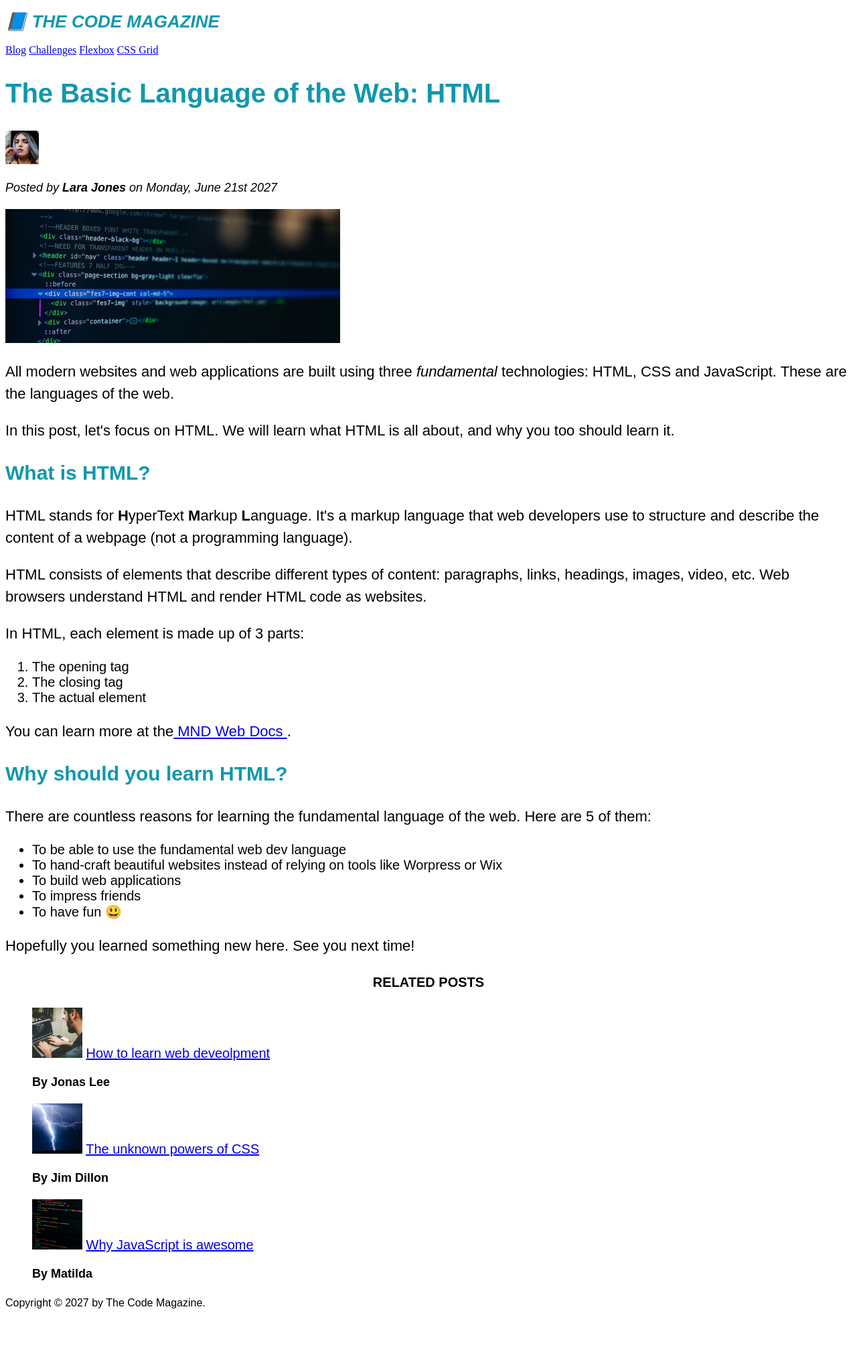
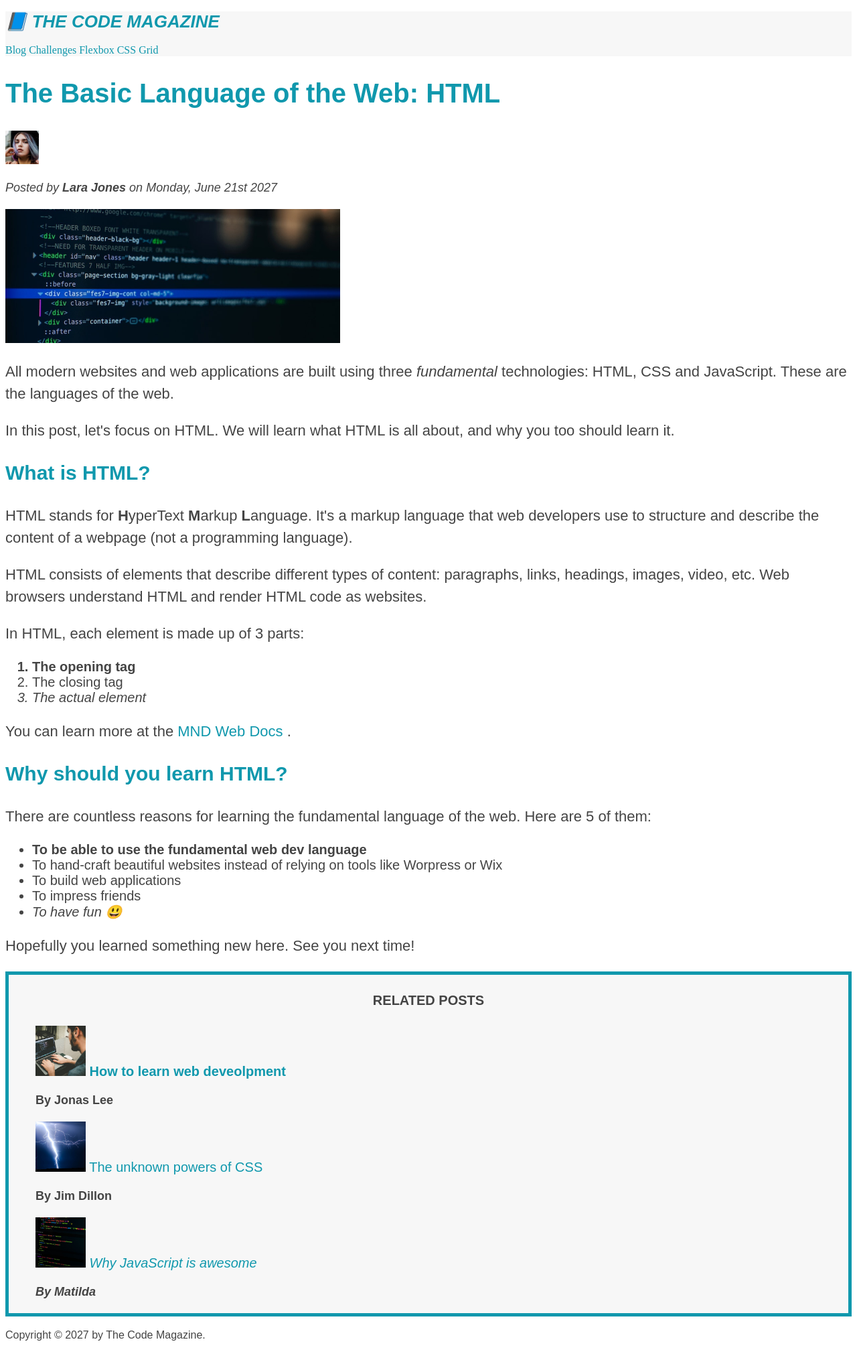
Before and after one commit to AquaBlazt/html_projects, a PHP site: page / in a window 1280 px wide. Shown: the whole page at 67% size. Before the commit the page ends 1953 px from the top, so only its background shows below. Run offline with PHP 8.4, Linux system fonts and the light colour scheme.

Commit message:
styling hyper links

```diff
--- a/index.css
+++ b/index.css
@@ -5,6 +5,7 @@ h4,
 p,
 li {
   font-family: sans-serif;
+  color: #444;
 }
 
 h1,
@@ -69,3 +70,55 @@ li {
 .related-post-list {
   list-style: none;
 }
+
+.main-header {
+  background-color: #f7f7f7;
+}
+
+aside {
+  background: #f7f7f7;
+  border-top: 5px solid #1098ad;
+  border-bottom: 5px solid #1098ad;
+  border-left: 5px solid #1098ad;
+  border-right: 5px solid #1098ad;
+}
+
+li:first-child {
+  font-weight: bold;
+}
+
+li:last-child {
+  font-style: italic;
+}
+
+/* li:nth-child(even) {
+   color: red;
+} */
+
+/* This wont work */
+/* article p:last-child {
+  color: red;
+} */
+
+/* styling hyperlinks */
+a:link {
+  color: #1098ad;
+  text-decoration: none;
+}
+
+a:visited {
+  color: #1098ad;
+}
+
+a:hover {
+  color: orangered;
+  font-weight: bold;
+  text-decoration: underline dotted orangered;
+}
+
+a:active {
+  background-color: black;
+  font-style: italic;
+}
+
+/* always use that order for styling pseudo classes */
--- a/index.html
+++ b/index.html
@@ -9,7 +9,7 @@
     <!--
       hi
     -->
-    <header>
+    <header class="main-header">
       <h1>📘 The Code Magazine</h1>
 
       <nav>
```
